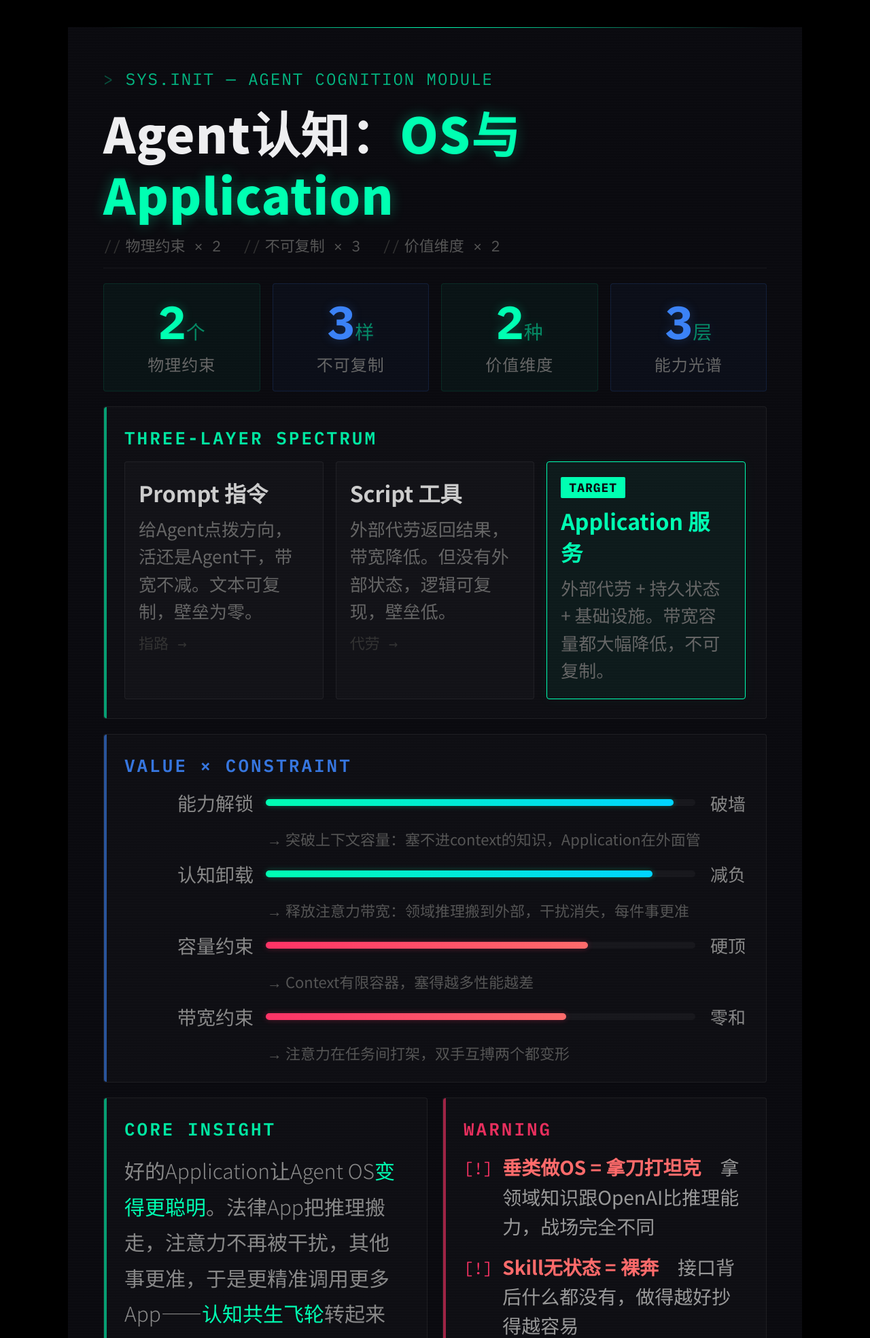
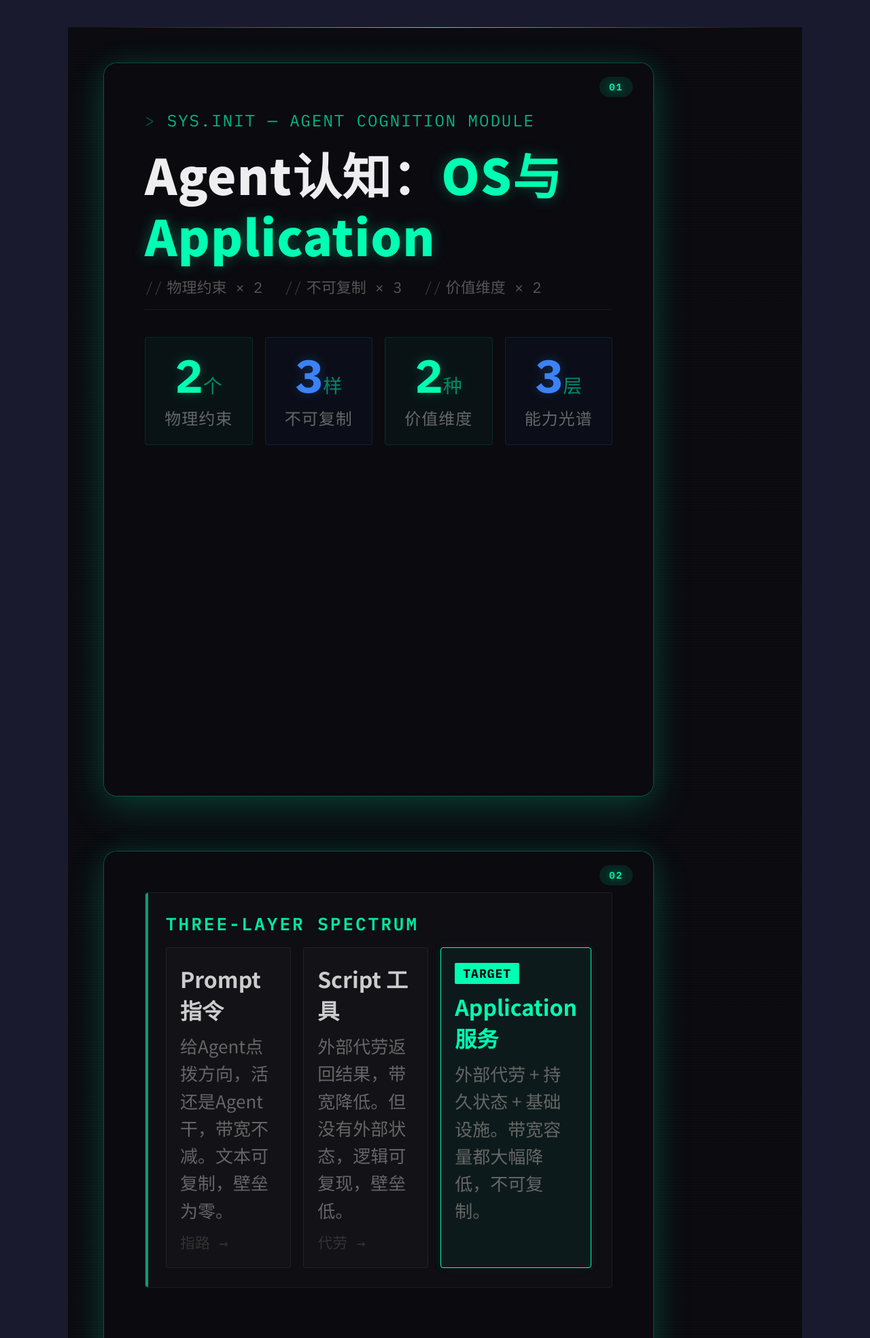
Before and after one commit to maple-yf/article-to-media-image, a Python web app: template templates/style-dark-tech.html in a window 1280 px wide. Shown: the top 1969 px of the page at 68% size. Run offline with Jinja, Linux system fonts and the light colour scheme; the template is opened without the code that fills it, so the values that code supplies are empty.

Commit message:
feat: convert style-dark-tech.html to slide-card format
- Update CSS: container gap 80px, body background #1a1a2e
- Add slide-card styles with neon glow effects (C组科技式)
- Wrap semantic sections into 4 slide-card divs
- Add slide-number badges to each card

Co-Authored-By: Claude Opus 4.6 <noreply@anthropic.com>

```diff
--- a/templates/style-dark-tech.html
+++ b/templates/style-dark-tech.html
@@ -16,7 +16,7 @@
     align-items: flex-start;
     min-height: 100vh;
     padding: 40px 20px;
-    background: #000;
+    background: #1a1a2e;
     font-family: 'Noto Sans SC', sans-serif;
   }
 
@@ -25,11 +25,10 @@
     min-height: 1440px;
     background: #0A0A0F;
     position: relative;
-
     padding: 52px;
     display: flex;
     flex-direction: column;
-    gap: 22px;
+    gap: 80px;
     background-image:
       repeating-linear-gradient(
         0deg,
@@ -38,6 +37,64 @@
         rgba(255,255,255,0.008) 2px,
         rgba(255,255,255,0.008) 4px
       );
+  }
+
+  .slide-card {
+    width: 810px;
+    height: 1080px;
+    background: #0A0A0F;
+    border-radius: 20px;
+    box-shadow: 0 20px 60px rgba(0,255,178,0.15), 0 0 40px rgba(0,255,178,0.1);
+    overflow: hidden;
+    position: relative;
+    border: 1px solid rgba(0,255,178,0.3);
+  }
+
+  .slide-card::before {
+    content: '';
+    position: absolute;
+    top: -2px;
+    left: -2px;
+    right: -2px;
+    bottom: -2px;
+    background: linear-gradient(45deg, #00FFB2, #00D4FF, #7B61FF, #FF006E, #00FFB2);
+    background-size: 400% 400%;
+    z-index: -1;
+    border-radius: 22px;
+    animation: glowBorder 8s linear infinite;
+  }
+
+  @keyframes glowBorder {
+    0% { background-position: 0% 50%; }
+    50% { background-position: 100% 50%; }
+    100% { background-position: 0% 50%; }
+  }
+
+  .card-inner {
+    width: 100%;
+    height: 100%;
+    background: #0A0A0F;
+    border-radius: 18px;
+    padding: 60px;
+    overflow-y: auto;
+    display: flex;
+    flex-direction: column;
+    gap: 40px;
+  }
+
+  .slide-number {
+    position: absolute;
+    top: 20px;
+    right: 30px;
+    font-size: 14px;
+    font-weight: 600;
+    color: #00FFB2;
+    background: rgba(0,255,178,0.1);
+    padding: 6px 14px;
+    border-radius: 20px;
+    letter-spacing: 2px;
+    font-family: 'IBM Plex Mono', monospace;
+    text-shadow: 0 0 10px rgba(0,255,178,0.5);
   }
 
   /* Glow line at top */
@@ -332,6 +389,10 @@
 <body>
 <div class="container">
 
+  <!-- Slide 1: Header + Status Strip -->
+  <div class="slide-card">
+    <span class="slide-number">01</span>
+    <div class="card-inner">
       <!-- HEADER -->
       <div class="header">
         <span class="coord">SEC-00</span>
@@ -364,7 +425,13 @@
           <div class="lbl">能力光谱</div>
         </div>
       </div>
+    </div>
+  </div>
 
+  <!-- Slide 2: Three-Layer Spectrum -->
+  <div class="slide-card">
+    <span class="slide-number">02</span>
+    <div class="card-inner">
       <!-- MOD-2: 三层光谱 Prompt → Script → Application -->
       <div class="module">
         <span class="coord">B-05</span>
@@ -387,7 +454,13 @@
           </div>
         </div>
       </div>
+    </div>
+  </div>
 
+  <!-- Slide 3: Value × Constraint -->
+  <div class="slide-card">
+    <span class="slide-number">03</span>
+    <div class="card-inner">
       <!-- MOD-3: 两种价值 × 两个约束 -->
       <div class="module blue">
         <span class="coord">C-12</span>
@@ -419,7 +492,13 @@
           <div class="bar-note">→ 注意力在任务间打架，双手互搏两个都变形</div>
         </div>
       </div>
+    </div>
+  </div>
 
+  <!-- Slide 4: Core Insight + Warning -->
+  <div class="slide-card">
+    <span class="slide-number">04</span>
+    <div class="card-inner">
       <div class="grid-2col">
         <!-- MOD-4: 核心观点 -->
         <div class="module">
@@ -456,6 +535,8 @@
         <span>AGENT COGNITION · DARK-TECH</span>
         <span>OS × APPLICATION · 2026</span>
       </div>
+    </div>
+  </div>
 
 </div>
 </body>
```
Lines whose indentation alone changed are shown as unchanged.
